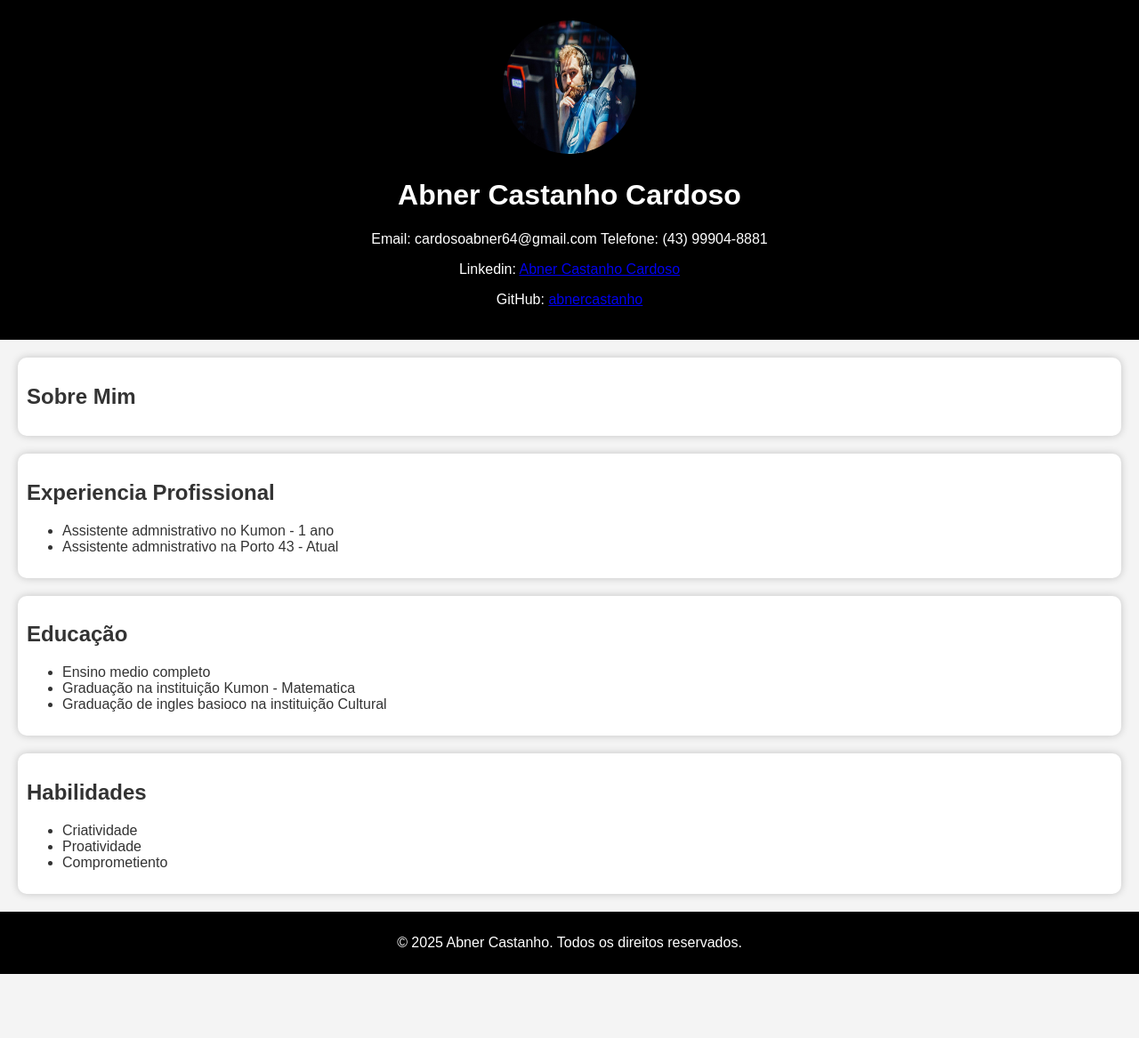
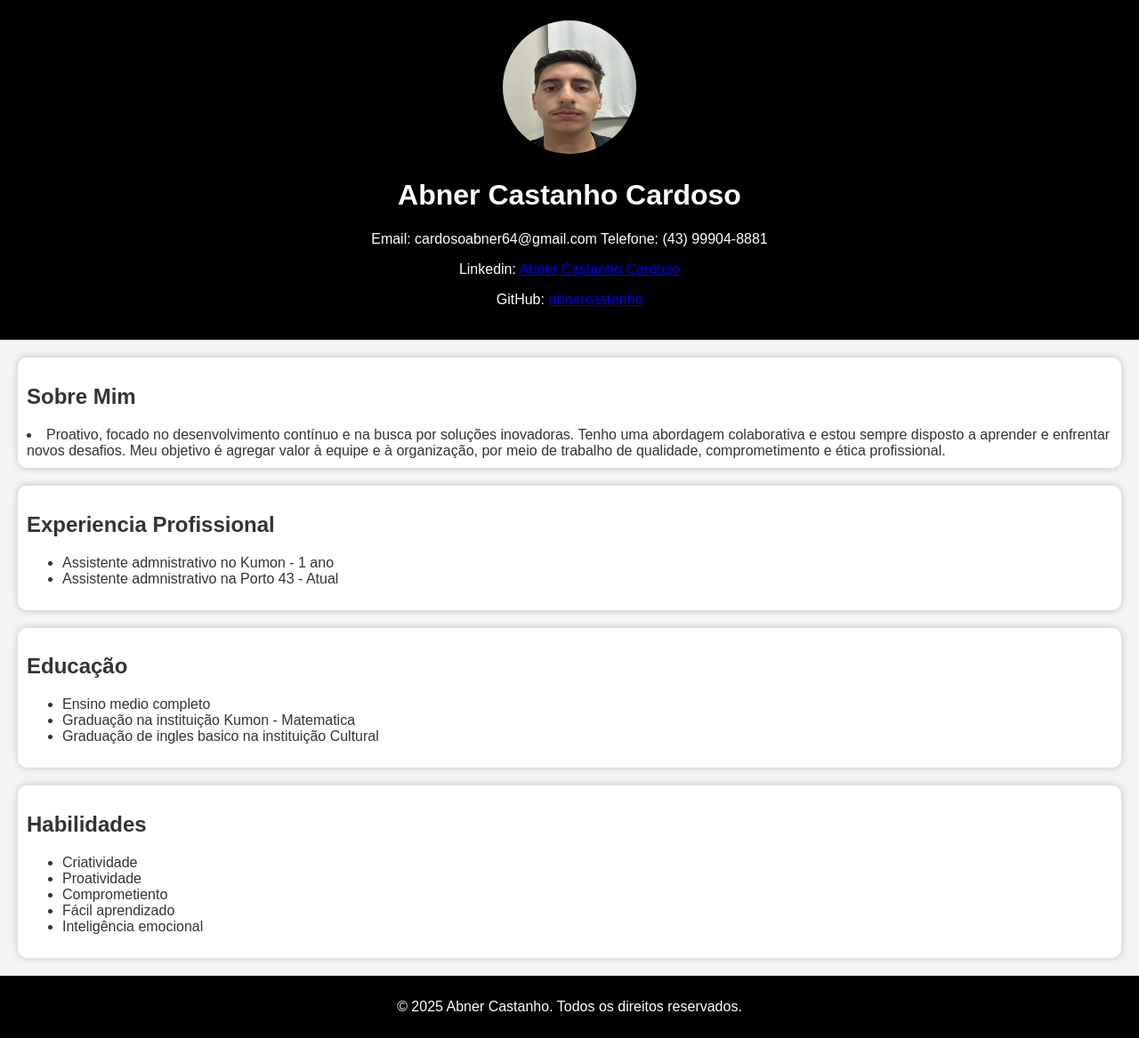
Before and after one commit to abnercastanho/curriculo, a plain HTML site: page index.html in a window 1280 px wide. Shown: the whole page at 89% size. Before the commit the page ends 1095 px from the top, so only its background shows below. Drawn offline with Linux system fonts and the light colour scheme.

Commit message:
atualizado

```diff
--- a/index.html
+++ b/index.html
@@ -10,7 +10,7 @@
     <header>
 <div class="header-conteiner">
 
-<img src="img/gabriel-fallen-toledo.jpg" alt="" class="foto-perfil">
+<img src="img/Imagem do WhatsApp de 2025-03-11 à(s) 19.20.00_5ee8f5b2.jpg" alt="" class="foto-perfil">
 
 </div>
 <div>
@@ -18,13 +18,19 @@
     <p>Email: cardosoabner64@gmail.com
         Telefone: (43) 99904-8881
     </p>
-    <p>Linkedin: <a href="https://www.linkedin.com/in/abner-c-c-542179304/" target="_blank">Abner Castanho Cardoso</a></p>
+    <p>Linkedin: <a href=https://www.linkedin.com/in/abner-c-c-542179304/ target="_blank">Abner Castanho Cardoso</a></p>
     <p>GitHub: <a href="https://github.com/abnercastanho" target="_blank">abnercastanho</a></p>
 </div>
 
     </header>
     <section id="sobre">
           <h2>Sobre Mim</h2>
+          <li>Proativo, focado no desenvolvimento contínuo e na busca por soluções
+            inovadoras. Tenho uma abordagem colaborativa e estou sempre disposto a
+            aprender e enfrentar novos desafios. Meu objetivo é agregar valor à equipe e à
+            organização, por meio de trabalho de qualidade, comprometimento e ética
+            profissional.
+            </li>
     </section>
 
     <section id="experiencia">
@@ -40,7 +46,7 @@
         <ul>
             <li>Ensino medio completo</li>
             <li>Graduação na instituição Kumon - Matematica</li>
-            <li>Graduação de ingles basioco na instituição Cultural</li>
+            <li>Graduação de ingles basico na instituição Cultural</li>
         </ul>
     </section>
 
@@ -50,6 +56,8 @@
             <li>Criatividade</li>
             <li>Proatividade</li>
             <li>Comprometiento</li>
+            <li>Fácil aprendizado</li>
+            <li>Inteligência emocional</li>
         </ul>
     </section>
     <footer>
```
Also changed, not shown: img/Imagem do WhatsApp de 2025-03-11 à(s) 19.20.00_5ee8f5b2.jpg (added), img/gabriel-fallen-toledo.jpg (deleted).
